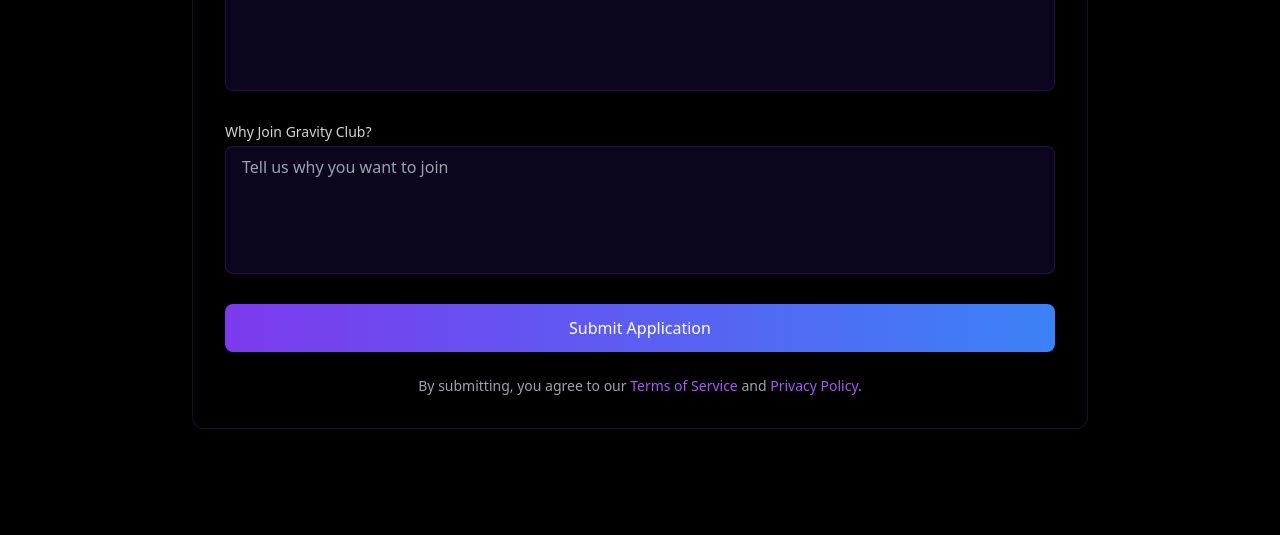
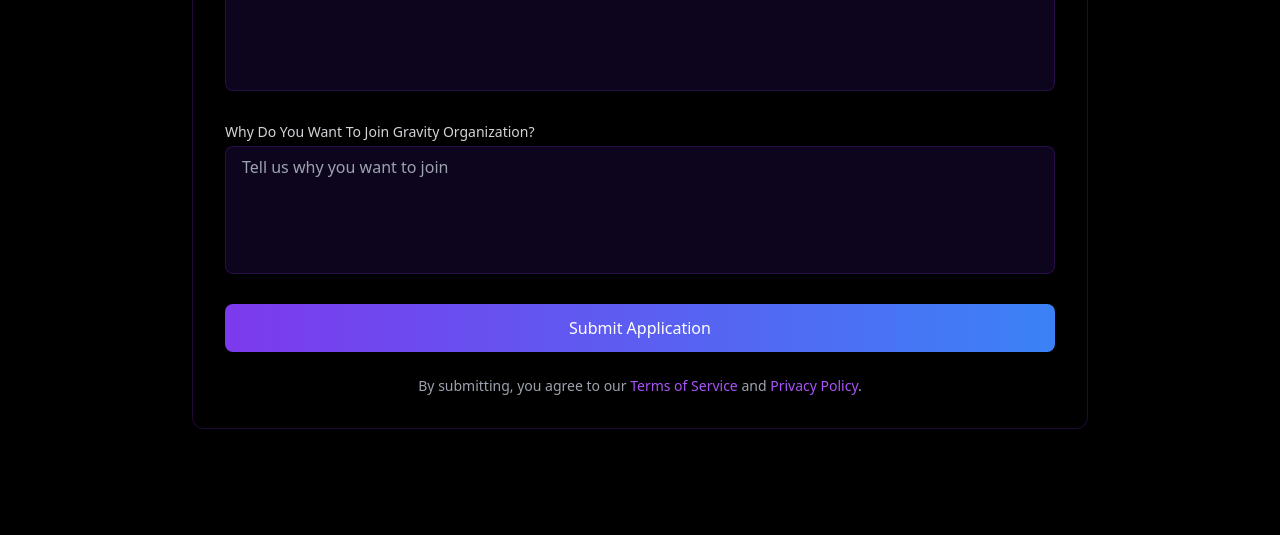
Before and after one commit to sri-narendra/Gravity, a plain HTML site: page joinus.html in a window 1280 px wide. Shown: the part 820-1355 px from the top of the page. Drawn offline with nearby package versions, Linux system fonts and the light colour scheme.

Commit message:
Update joinus.html

```diff
--- a/joinus.html
+++ b/joinus.html
@@ -315,7 +315,7 @@
         </div>
 
         <div class="form-group">
-          <label for="message">Why Join Gravity Club?</label>
+          <label for="message">Why Do You Want To Join Gravity Organization?</label>
           <textarea id="message" name="Why Join" placeholder="Tell us why you want to join"
             class="w-full px-4 py-2 bg-[#1A0B3A]/50 border border-[#6B21A8]/30 rounded-lg text-[#D4D4D8] focus:outline-none focus:ring-2 focus:ring-[#A855F7] transition duration-300 h-32"></textarea>
         </div>
@@ -442,4 +442,5 @@
   </script>
 </body>
 
+
 </html>
```
